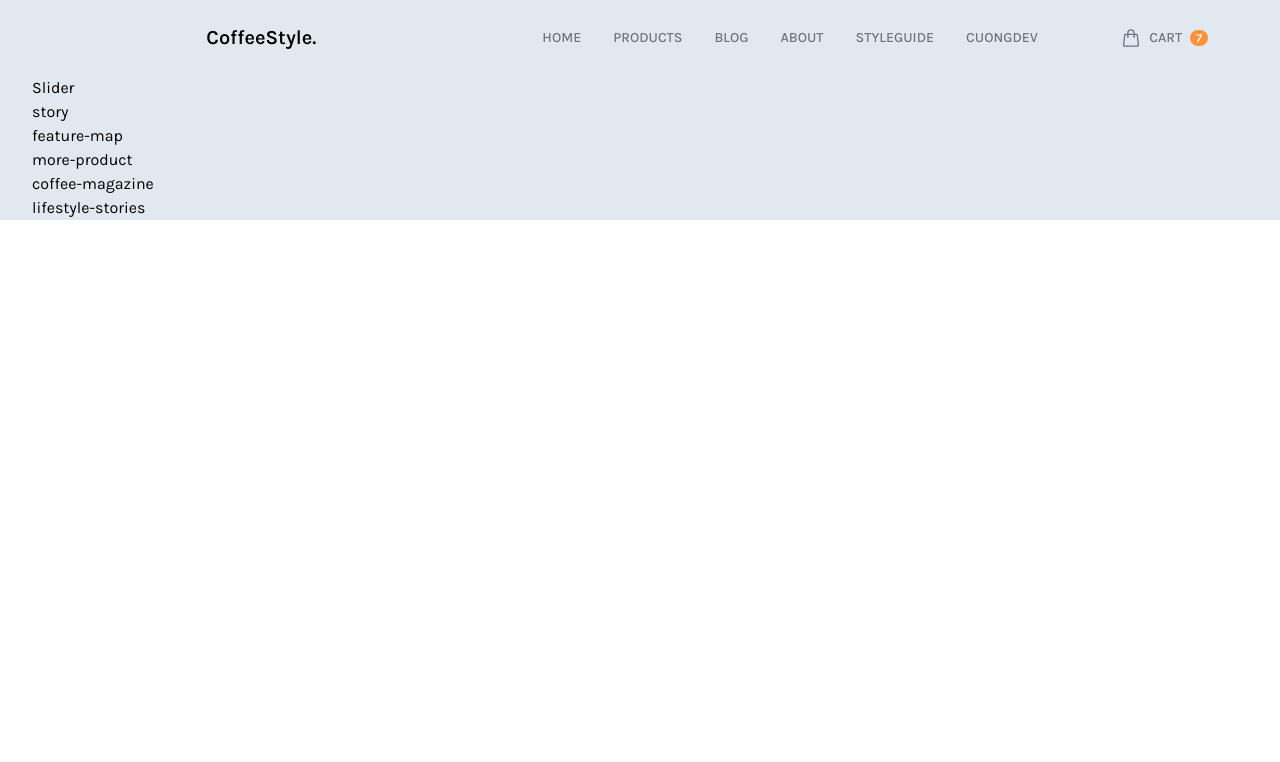
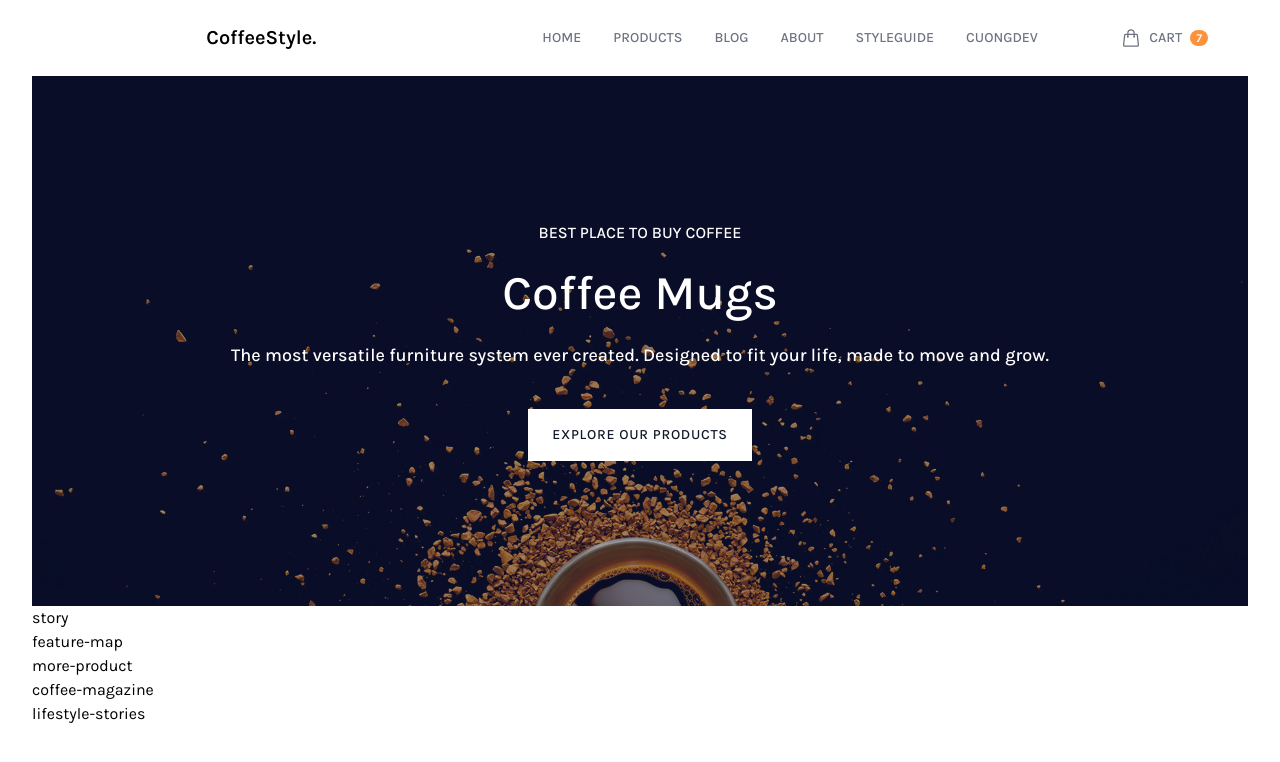
Before and after one commit to ncc02/tailwincss, a plain HTML site: page index.html in a window 1280 px wide. Drawn offline with nearby package versions, Linux system fonts and the light colour scheme.

Commit message:
tailwin css #4

```diff
--- a/index.html
+++ b/index.html
@@ -19,7 +19,7 @@
           },
           colors: {
             clifford: '#da373d',
-          }
+          },
         }
       }
     }
@@ -50,7 +50,7 @@
       </head>
 <body>
     <div id="root">
-        <div class="content-wrapper font-Karla max-w-screen-xl text-base mx-auto px-8 bg-slate-200">
+        <div class="content-wrapper font-Karla max-w-screen-xl text-base mx-auto px-8">
             <header class="py-6 mx-10">
                 <nav class="flex flex-row justify-between items-center">
                     <div class="logo basis-2/6 text-center text-xl font-semibold">
@@ -99,7 +99,22 @@
                 </nav>
             </header>
             <main>
-                <div class="slider">Slider</div>
+                <div class="slider h-[530px] bg-[url('img/slider-bg.jpg')] bg-cover bg-no-repeat bg-bottom">
+                    <div class="w-full h-full flex justify-center items-center bg-gray-900 bg-opacity-40">
+                        <div class="mx-16 text-white text-center">
+                          <div class="font-medium uppercase mb-6"> Best Place To Buy Coffee </div>
+                          <div class="font-medium text-5xl mb-6"> Coffee Mugs </div>
+                          <div class="font-medium text-lg mb-10"> The most versatile furniture system ever created. Designed to fit your life, made to move and grow.</div>
+                          <div class="flex justify-center">
+                            <div class="hover:bg-opacity-90 uppercase bg-white font-medium text-sm cursor-pointer   text-gray-900 w-max tracking-wider py-4 px-6">
+                              Explore Our Products
+                            </div>
+
+                          </div>
+                        </div>
+                    </div>
+
+                </div>
                 <div class="story">story</div>
                 <div class="feature-map">feature-map</div>
                 <div class="more-product">more-product</div>
--- a/main.js
+++ b/main.js
@@ -7,9 +7,9 @@ document.addEventListener('click', (e) => {
     topMenu.classList.toggle('hidden');
   }else{
     //Click outside from
-    if (topMenu.classList.contains('custom-toggle-top-menu-icon')) {
-      topMenu.classList.remove('custom-top-menu');
-    }
+    // if (topMenu.classList.contains('custom-toggle-top-menu-icon')) {
+    //   topMenu.classList.remove('custom-top-menu');
+    // }
   }
 
 }
```
Also changed, not shown: img/slider-bg.jpg (added).
